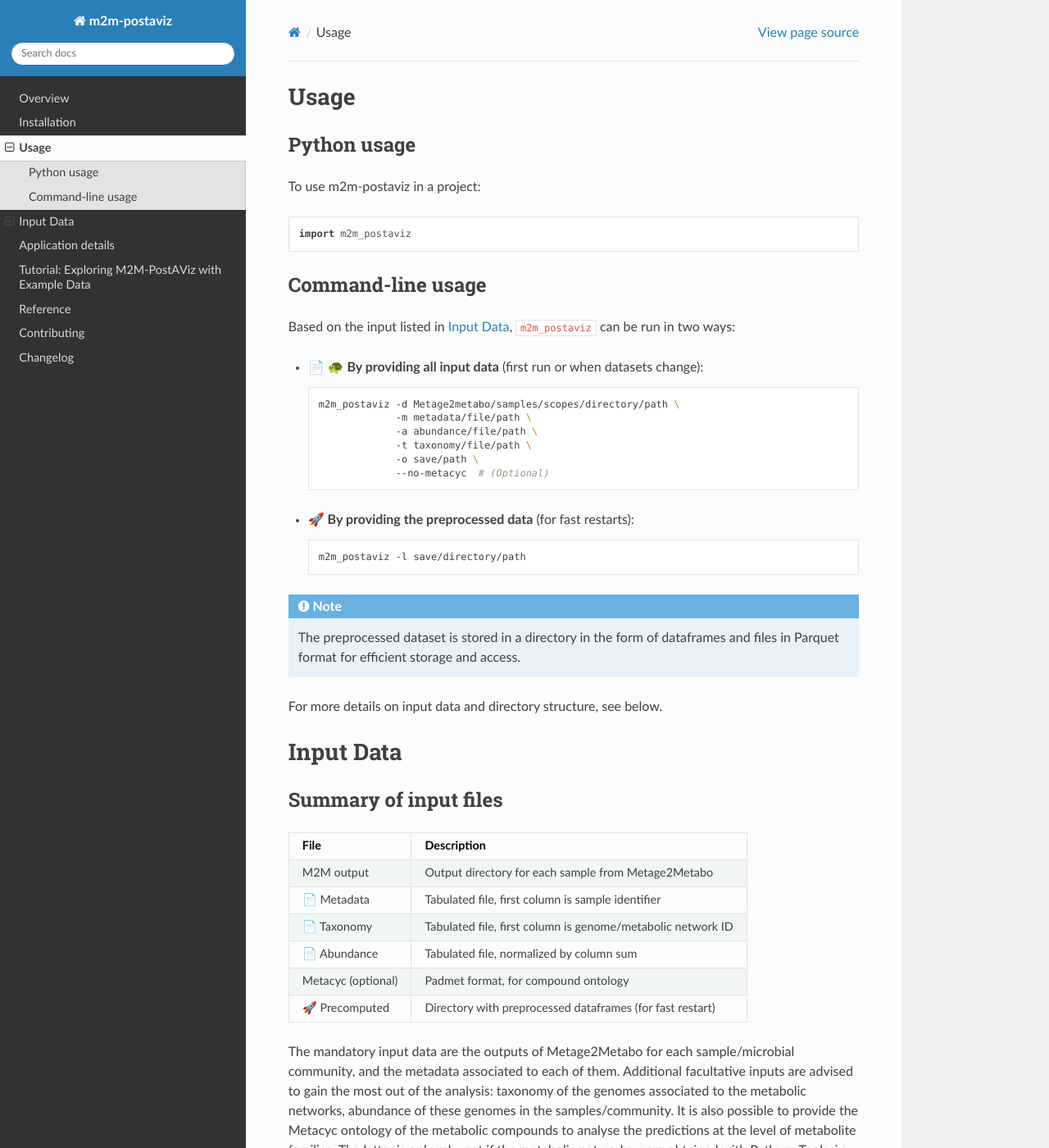
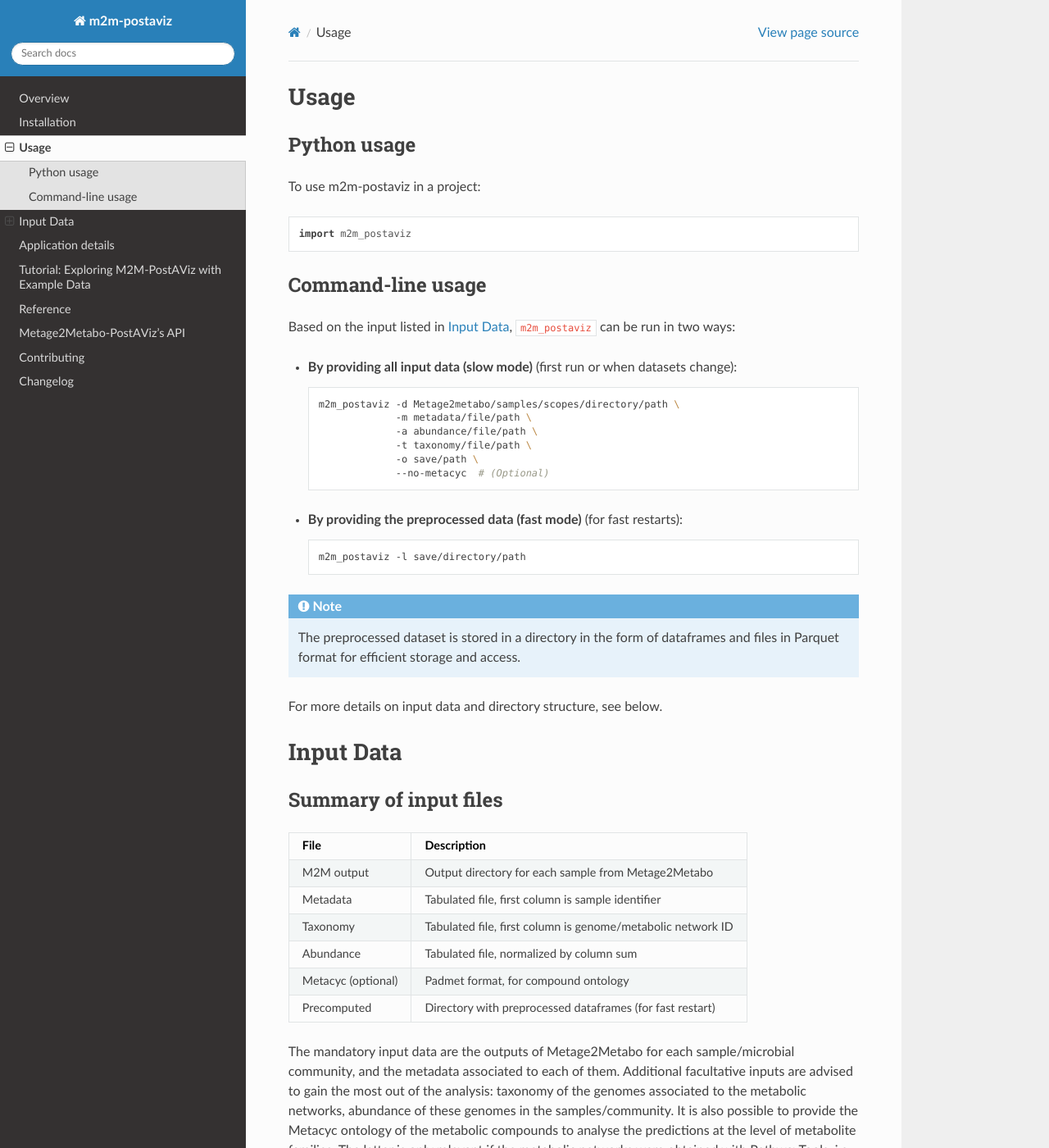
Before and after one commit to AuReMe/metage2metabo-postaviz, a Sphinx documentation site: the page built from docs/usage.rst, in a window 1280 px wide and 1400 px high. Shown: the whole window at 82% size. Built offline with Sphinx 7.4.7 and the Read the Docs theme 3.1.0, drawn with Linux system fonts in a browser that asks for light colours; pages that are not in the unit, such as notebooks, are missing from menus; some of the changed text lies outside the part shown.

Commit message:
fix compile issues on RTD

```diff
--- a/docs/input_data_details.rst
+++ b/docs/input_data_details.rst
@@ -53,7 +53,7 @@ Input data details
   | MAG_2     | Archaea  | Euryarchaeota     | Methanobacteria     | Methanobacteriales  | Methanobacteriaceae   | Methanobacterium | Methanobacterium formicicum |
   +-----------+----------+-------------------+---------------------+---------------------+-----------------------+----------------+--------------------------+
 
-- **📄 Abundance of the MAGs/genomes in the samples/communities**:
+- **📊 Abundance of the MAGs/genomes in the samples/communities**:
   Tabulated file, normalized by column sum during processing.
 
   +------------+----------+----------+----------+
--- a/docs/usage.rst
+++ b/docs/usage.rst
@@ -13,7 +13,7 @@ Command-line usage
 
 Based on the input listed in :doc:`input_data`, ``m2m_postaviz`` can be run in two ways:
 
-- **📄 🐢 By providing all input data** (first run or when datasets change):
+- **By providing all input data (slow mode)** (first run or when datasets change):
 
   .. code-block:: bash
 
@@ -24,7 +24,7 @@ Based on the input listed in :doc:`input_data`, ``m2m_postaviz`` can be run in t
                    -o save/path \
                    --no-metacyc  # (Optional)
 
-- **🚀 By providing the preprocessed data** (for fast restarts):
+- **By providing the preprocessed data (fast mode)** (for fast restarts):
 
   .. code-block:: bash
 
@@ -46,15 +46,15 @@ Summary of input files
 +===================+=============================================================+
 | M2M output        | Output directory for each sample from Metage2Metabo         |
 +-------------------+-------------------------------------------------------------+
-| 📄 Metadata       | Tabulated file, first column is sample identifier           |
+| Metadata          | Tabulated file, first column is sample identifier           |
 +-------------------+-------------------------------------------------------------+
-| 📄 Taxonomy       | Tabulated file, first column is genome/metabolic network ID |
+| Taxonomy          | Tabulated file, first column is genome/metabolic network ID |
 +-------------------+-------------------------------------------------------------+
-| 📄 Abundance      | Tabulated file, normalized by column sum                    |
+| Abundance         | Tabulated file, normalized by column sum                    |
 +-------------------+-------------------------------------------------------------+
 | Metacyc (optional)| Padmet format, for compound ontology                        |
 +-------------------+-------------------------------------------------------------+
-| 🚀 Precomputed    | Directory with preprocessed dataframes (for fast restart)   |
+| Precomputed       | Directory with preprocessed dataframes (for fast restart)   |
 +-------------------+-------------------------------------------------------------+
 
 The mandatory input data are the outputs of Metage2Metabo for each sample/microbial community, and the metadata associated to each of them. Additional facultative inputs are advised to gain the most out of the analysis: taxonomy of the genomes associated to the metabolic networks, abundance of these genomes in the samples/community. It is also possible to provide the Metacyc ontology of the metabolic compounds to analyse the predictions at the level of metabolite families. The latter is only relevant if the metabolic networks were obtained with PathwayTools, i.e. are made of compound identifiers that fit the Metacyc database.
```
Also changed, not shown: docs/reference/api.rst (renamed from docs/api.rst, +8 -8 lines).
